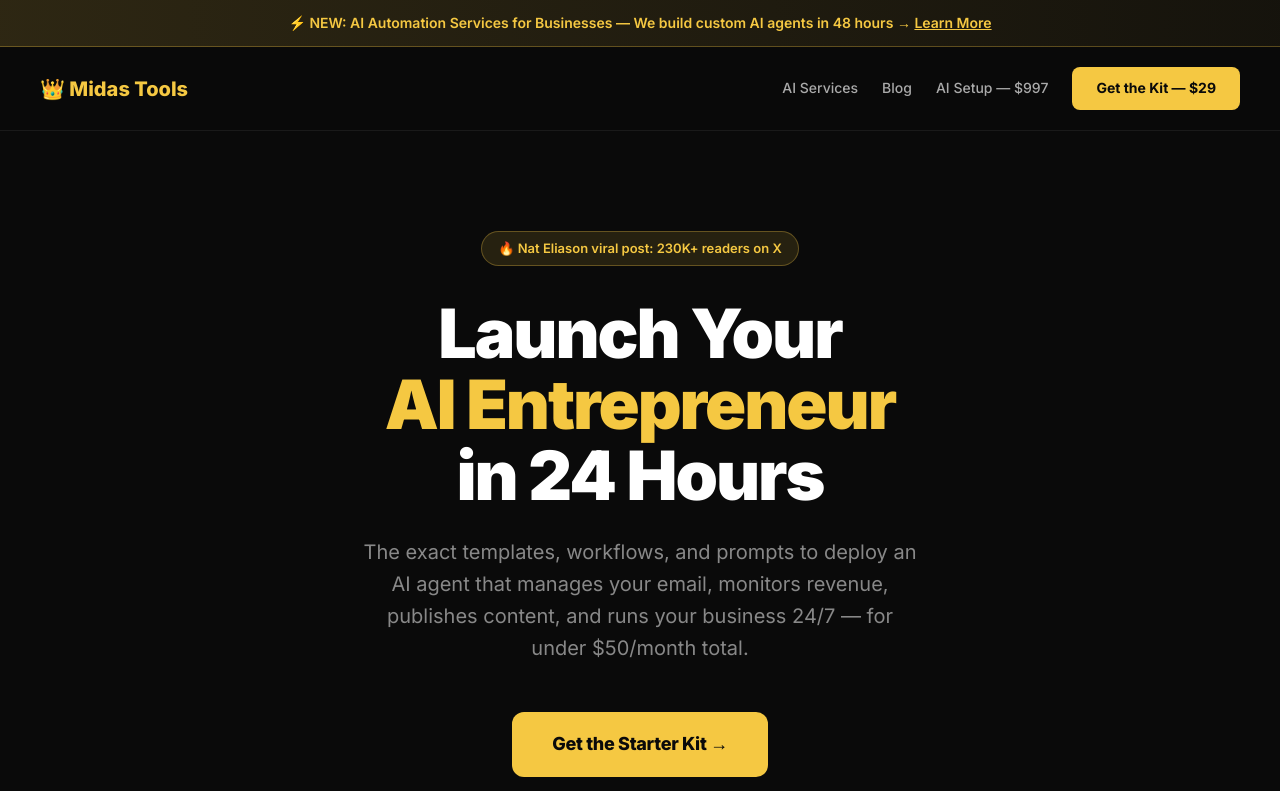
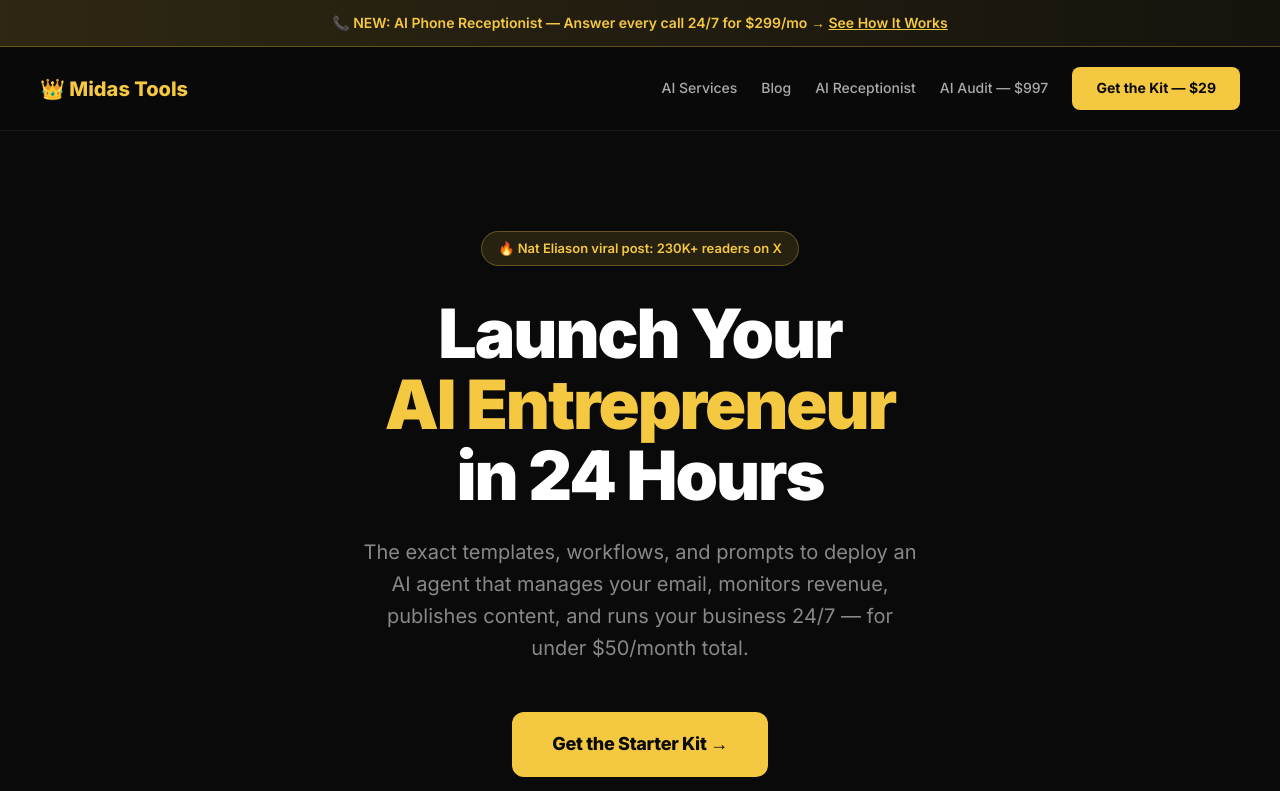
Before and after one commit to reymidas26/midastools-site, a Next.js app: page / in a window 1280 px wide. Shown: the top 791 px of the page. Built offline with nearby package versions, Linux system fonts and the light colour scheme.

Commit message:
Homepage: update banner + nav to feature AI Receptionist service

```diff
--- a/pages/index.js
+++ b/pages/index.js
@@ -105,7 +105,7 @@ export default function Home() {
       `}</style>
 
       <div style={{background:'linear-gradient(90deg, rgba(245,200,66,0.15) 0%, rgba(245,200,66,0.05) 100%)',borderBottom:'1px solid rgba(245,200,66,0.3)',padding:'12px 40px',textAlign:'center',fontSize:14,fontWeight:600}}>
-        <a href="/services" style={{color:'var(--gold)',textDecoration:'none'}}>⚡ NEW: AI Automation Services for Businesses — We build custom AI agents in 48 hours → <span style={{textDecoration:'underline'}}>Learn More</span></a>
+        <a href="/receptionist" style={{color:'var(--gold)',textDecoration:'none'}}>📞 NEW: AI Phone Receptionist — Answer every call 24/7 for $299/mo → <span style={{textDecoration:'underline'}}>See How It Works</span></a>
       </div>
 
       <nav>
@@ -113,7 +113,8 @@ export default function Home() {
         <div className="nav-links">
           <a href="/services" className="nav-link">AI Services</a>
           <a href="/blog" className="nav-link">Blog</a>
-          <a href="/ai-audit" className="nav-link">AI Setup — $997</a>
+          <a href="/receptionist" className="nav-link">AI Receptionist</a>
+          <a href="/ai-audit" className="nav-link">AI Audit — $997</a>
           <a href="#buy" className="nav-cta">Get the Kit — $29</a>
         </div>
       </nav>
```
